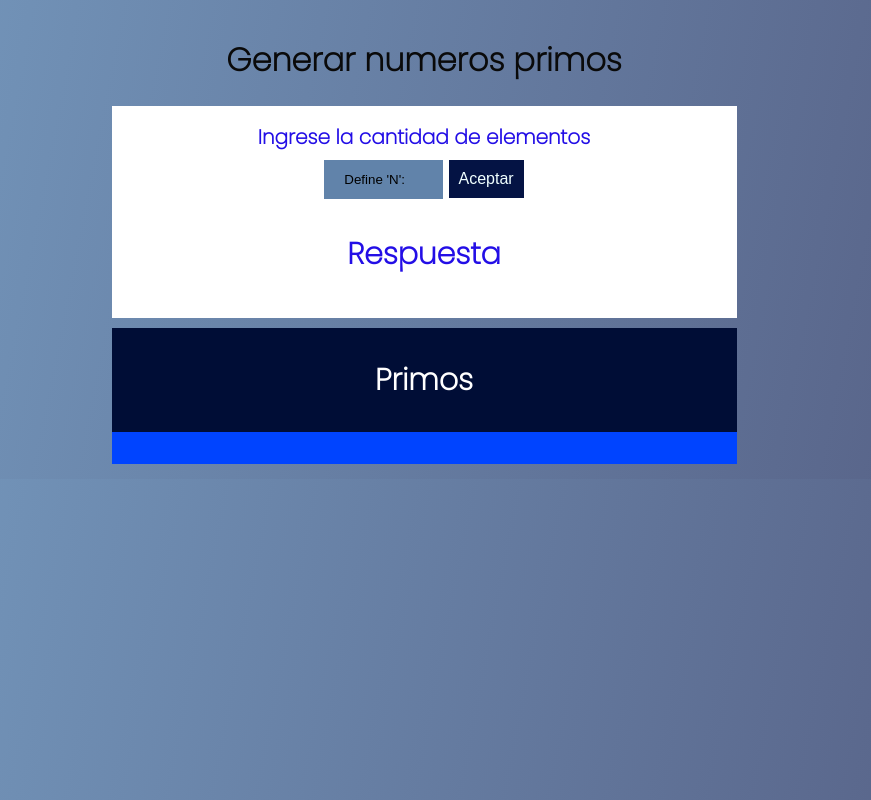
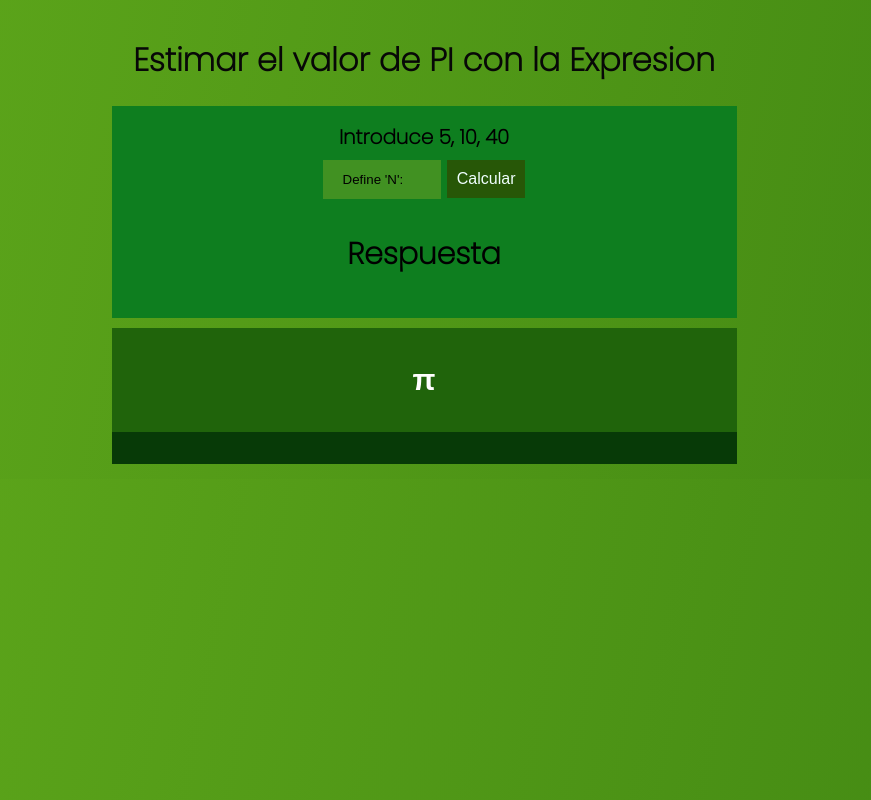
Before and after one commit to thaisbrendamamani/thaibrenda13, a plain HTML site: page index.html in a window 1280 px wide. Shown: the whole page, without its empty margins (216-1087 px from the left). Drawn offline with Linux system fonts and the light colour scheme; a web font is replaced by a local one.

Commit message:
Add files via upload

```diff
--- /dev/null
+++ b/e4.css
@@ -0,0 +1,82 @@
+body{
+    display: block;
+    margin: auto;
+    border: 0%;
+    /*background-color: rgb(10, 10, 7);*/
+    background: rgb(69, 139, 66);
+    background: linear-gradient(281deg, rgb(65, 145, 49) 0%, rgb(66, 136, 19) 0%, rgb(95, 168, 27) 100%);
+    padding: 15px;
+    font-family: 'Dancing Script', cursiva;
+    font-family: 'Gemunu Libre', sans-serif;
+    font-family: 'Poppins', sans-serif;
+
+}
+.titulos{
+    text-align: center;
+    color: rgb(7, 7, 7);
+}
+.respuesta{
+    background-color: rgb(14, 126, 31);
+    color: black;
+    margin-left: 25%;
+    margin-right: 25%;
+    padding: 16px;
+    font-weight: bold;
+    text-align: center;
+    font-size: 20px;
+}
+.respuesta:hover {
+    /*background-color: rgb(192, 212, 233);*/
+    background-color: black;
+    color: rgb(255, 255, 255);
+    /*text-transform: uppercase;*/
+    /*opacity: 70%;*/
+    }
+input[type=text] {
+    width: 20%;
+    padding: 12px 20px;
+    margin: 8px 0;
+    box-sizing: border-box;
+    background-color: rgb(65, 145, 34);
+    text-decoration: none;
+    /*color: black;*/
+    border: none;
+  }
+  button{
+    background-color: rgb(39, 87, 7);
+    color: azure;
+    font-size: 16px;
+    padding: 10px;
+    border: none;
+  }
+input[type=text]:hover{
+    color: rgb(0, 0, 0);
+    /*background-color: black;*/
+
+
+}
+::placeholder{
+    color: rgb(0, 0, 0);
+}
+.holo{
+    margin-top: 10px;
+    background-color: rgb(32, 100, 11);
+    color: rgb(255, 255, 255);
+    margin-left: 25%;
+    margin-right: 25%;
+    padding: 5px;
+    text-align: center;
+    font-size: 20px;
+}
+.holu{
+    background-color: rgb(7, 58, 7);
+    color: black;
+    margin-left: 25%;
+    margin-right: 25%;
+    padding: 16px;
+    text-align: center;
+    font-size: 20px;
+    font-weight: bold;
+    border: 5px solid rgb(255, 255, 255);
+    border-style:initial;
+}
--- /dev/null
+++ b/e4.js
@@ -0,0 +1,30 @@
+function raices(){
+    const numb = [];
+    var i = 0;
+    var s = 0;
+    var ra = 0;
+    var m = 1;
+    var n = parseInt( document.getElementById("n").value);
+    //const n = prompt("Dedfine la cantidad de terminos: ");
+    var nw = 2/Math.PI
+    while(i < n){
+        i+=1;
+        ra = (Math.pow((2 + ra),(1/2)));
+        m= m*(ra/2);
+        //document.write(m);
+    }
+    var h = Math.round(m*1000000000000000)/1000000000000000;
+    var g = Math.round(nw*1000000000000000)/1000000000000000;
+    if(h==g){
+        document.getElementById('raiz').innerHTML='Muy aproximado'
+    }
+    else{
+        document.getElementById('raiz').innerHTML='Aproximado casi identico'
+    }
+
+    //document.write(m);
+    //document.write("<h2>"+nw+"</h2>")
+    document.getElementById('gato').innerHTML=m+" ---- "+nw
+    //document.getElementById('raiz').innerHTML=nw
+
+}
--- a/index.html
+++ b/index.html
@@ -7,23 +7,23 @@
     <link rel="preconnect" href="https://fonts.googleapis.com"><link rel="preconnect" href="https://fonts.gstatic.com" crossorigin>
     <link href="https://fonts.googleapis.com/css2? family=Dancing+Script&family=Gemunu+Libre&family=Poppins:ital,wght@0,200;1,200&display=swap" rel="stylesheet">
     <title>Raices</title>
-    <link rel="stylesheet" href="e5.css">
+    <link rel="stylesheet" href="e4.css">
 
 </head>
 <body>
-    <h1 class="titulos">Generar numeros primos</h1>
+    <h1 class="titulos">Estimar el valor de PI con la Expresion</h1>
 
     <div class="respuesta">
-        <label >Ingrese la cantidad de elementos</label>
+        <label >Introduce 5, 10, 40</label>
         <br>
         <input type="text" id=n placeholder="Define 'N': " class="col"  >
-        <button onclick="raices()">Aceptar</button>
+        <button onclick="raices()">Calcular</button>
         <h2>Respuesta</h2>
     </div>
-    <div class="holo" id="gato"><h2>Primos</h2> </div>
+    <div class="holo" id="gato"><h2>π</h2> </div>
     <div class="holu" id="raiz"></div>
-    <script src="e5.js"></script>
-    <footer class="pie">
-    </footer>
+    <!--<div class="holu2" id="raiz2"></div>-->
+    <script src="e4.js"></script>
+
 </body>
 </html>
```
